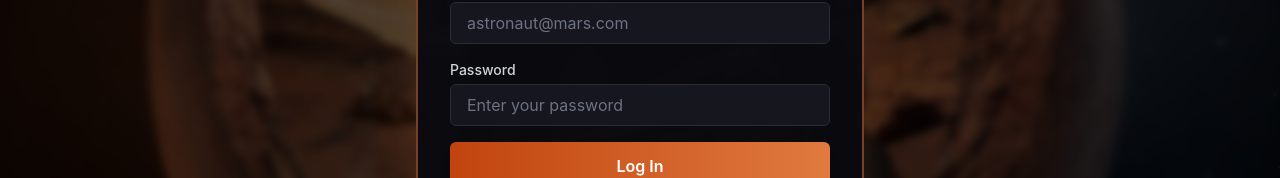
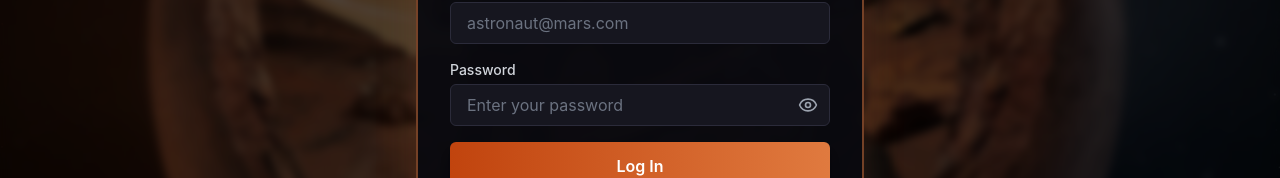
Before and after one commit to x-uan-ya/Guardians-of-the-galaxy, a React (Vite) app: page / in a window 1280 px wide. Shown: the part 358-536 px from the top of the page. Built offline with nearby package versions, Linux system fonts and the light colour scheme; no server answers.

Commit message:
add a show/hide password toggle

```diff
--- a/src/features/auth/Login.tsx
+++ b/src/features/auth/Login.tsx
@@ -5,6 +5,7 @@
  */
 
 import { useState, useEffect, type ReactElement, type FormEvent } from 'react';
+import { Eye, EyeOff } from 'lucide-react';
 import { login, getLastEmail } from './authService';
 import type { AuthError } from './authTypes';
 import { ForgotEmail } from './ForgotEmail';
@@ -30,6 +31,7 @@ const ERROR_MESSAGES: Record<AuthError, string> = {
 export function Login({ onLoginSuccess, onSwitchToSignup }: LoginProps): ReactElement {
   const [email, setEmail] = useState('');
   const [password, setPassword] = useState('');
+  const [showPassword, setShowPassword] = useState(false);
   const [error, setError] = useState<string>('');
   const [isLoading, setIsLoading] = useState(false);
   const [showForgotEmail, setShowForgotEmail] = useState(false);
@@ -119,16 +121,28 @@ export function Login({ onLoginSuccess, onSwitchToSignup }: LoginProps): ReactEl
               <label htmlFor="password" className="mb-1 block text-sm font-medium text-gray-300">
                 Password
               </label>
+              <div className="relative">
                 <input
                   id="password"
-                type="password"
+                  type={showPassword ? 'text' : 'password'}
                   value={password}
                   onChange={(e) => setPassword(e.target.value)}
-                className="w-full rounded-md border border-space-600 bg-space-800 px-4 py-2 text-white placeholder-gray-500 focus:border-mars-orange focus:outline-none focus:ring-2 focus:ring-mars-orange/50"
+                  className="w-full rounded-md border border-space-600 bg-space-800 px-4 py-2 pr-11 text-white placeholder-gray-500 focus:border-mars-orange focus:outline-none focus:ring-2 focus:ring-mars-orange/50"
                   placeholder="Enter your password"
                   required
                   autoComplete="current-password"
                 />
+                <button
+                  type="button"
+                  onClick={() => setShowPassword((v) => !v)}
+                  className="absolute inset-y-0 right-0 flex items-center px-3 text-gray-400 hover:text-mars-orange focus:outline-none focus:text-mars-orange transition-colors"
+                  aria-label={showPassword ? 'Hide password' : 'Show password'}
+                  aria-pressed={showPassword}
+                  tabIndex={-1}
+                >
+                  {showPassword ? <EyeOff className="h-5 w-5" aria-hidden /> : <Eye className="h-5 w-5" aria-hidden />}
+                </button>
+              </div>
             </div>
 
             {/* Submit Button */}
--- a/src/features/auth/Signup.tsx
+++ b/src/features/auth/Signup.tsx
@@ -5,6 +5,7 @@
  */
 
 import { useState, type ReactElement, type FormEvent } from 'react';
+import { Eye, EyeOff } from 'lucide-react';
 import { signup, SECURITY_QUESTIONS } from './authService';
 import type { AuthError, SecurityQuestion } from './authTypes';
 
@@ -29,6 +30,8 @@ export function Signup({ onSignupSuccess, onSwitchToLogin }: SignupProps): React
   const [email, setEmail] = useState('');
   const [password, setPassword] = useState('');
   const [confirmPassword, setConfirmPassword] = useState('');
+  const [showPassword, setShowPassword] = useState(false);
+  const [showConfirmPassword, setShowConfirmPassword] = useState(false);
   const [securityQuestion1, setSecurityQuestion1] = useState('');
   const [securityAnswer1, setSecurityAnswer1] = useState('');
   const [securityQuestion2, setSecurityQuestion2] = useState('');
@@ -130,12 +133,13 @@ export function Signup({ onSignupSuccess, onSwitchToLogin }: SignupProps): React
               <label htmlFor="password" className="mb-1 block text-sm font-medium text-gray-300">
                 Password
               </label>
+              <div className="relative">
                 <input
                   id="password"
-                type="password"
+                  type={showPassword ? 'text' : 'password'}
                   value={password}
                   onChange={(e) => setPassword(e.target.value)}
-                className={`w-full rounded-md border px-4 py-2 text-white placeholder-gray-500 focus:outline-none focus:ring-2 ${
+                  className={`w-full rounded-md border px-4 py-2 pr-11 text-white placeholder-gray-500 focus:outline-none focus:ring-2 ${
                     passwordLengthValid
                       ? 'border-space-600 bg-space-800 focus:border-mars-orange focus:ring-mars-orange/50'
                       : 'border-red-500/50 bg-red-950/20 focus:border-red-500 focus:ring-red-500/50'
@@ -144,6 +148,17 @@ export function Signup({ onSignupSuccess, onSwitchToLogin }: SignupProps): React
                   required
                   autoComplete="new-password"
                 />
+                <button
+                  type="button"
+                  onClick={() => setShowPassword((v) => !v)}
+                  className="absolute inset-y-0 right-0 flex items-center px-3 text-gray-400 hover:text-mars-orange focus:outline-none focus:text-mars-orange transition-colors"
+                  aria-label={showPassword ? 'Hide password' : 'Show password'}
+                  aria-pressed={showPassword}
+                  tabIndex={-1}
+                >
+                  {showPassword ? <EyeOff className="h-5 w-5" aria-hidden /> : <Eye className="h-5 w-5" aria-hidden />}
+                </button>
+              </div>
               {password.length > 0 && !passwordLengthValid && (
                 <p className="mt-1 text-xs text-red-400">
                   Password must be at least 8 characters
@@ -156,12 +171,13 @@ export function Signup({ onSignupSuccess, onSwitchToLogin }: SignupProps): React
               <label htmlFor="confirmPassword" className="mb-1 block text-sm font-medium text-gray-300">
                 Confirm Password
               </label>
+              <div className="relative">
                 <input
                   id="confirmPassword"
-                type="password"
+                  type={showConfirmPassword ? 'text' : 'password'}
                   value={confirmPassword}
                   onChange={(e) => setConfirmPassword(e.target.value)}
-                className={`w-full rounded-md border px-4 py-2 text-white placeholder-gray-500 focus:outline-none focus:ring-2 ${
+                  className={`w-full rounded-md border px-4 py-2 pr-11 text-white placeholder-gray-500 focus:outline-none focus:ring-2 ${
                     passwordsMatchValid
                       ? 'border-space-600 bg-space-800 focus:border-mars-orange focus:ring-mars-orange/50'
                       : 'border-red-500/50 bg-red-950/20 focus:border-red-500 focus:ring-red-500/50'
@@ -170,6 +186,17 @@ export function Signup({ onSignupSuccess, onSwitchToLogin }: SignupProps): React
                   required
                   autoComplete="new-password"
                 />
+                <button
+                  type="button"
+                  onClick={() => setShowConfirmPassword((v) => !v)}
+                  className="absolute inset-y-0 right-0 flex items-center px-3 text-gray-400 hover:text-mars-orange focus:outline-none focus:text-mars-orange transition-colors"
+                  aria-label={showConfirmPassword ? 'Hide password' : 'Show password'}
+                  aria-pressed={showConfirmPassword}
+                  tabIndex={-1}
+                >
+                  {showConfirmPassword ? <EyeOff className="h-5 w-5" aria-hidden /> : <Eye className="h-5 w-5" aria-hidden />}
+                </button>
+              </div>
               {confirmPassword.length > 0 && !passwordsMatchValid && (
                 <p className="mt-1 text-xs text-red-400">
                   Passwords do not match
```
Lines whose indentation alone changed are shown as unchanged.
